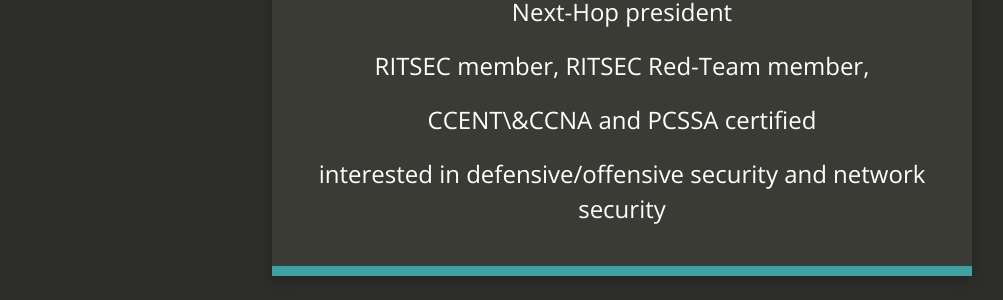
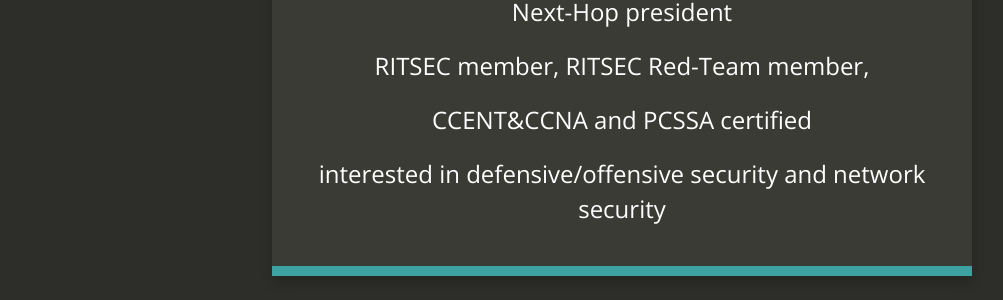
Before and after one commit to sh1dow3r/layer0, a Jekyll site: the page built from about.md, in a window 1280 px wide. Shown: the part 363-663 px from the top of the page, without its empty margins (18-1021 px from the left). Built offline with Jekyll 4.4.1, drawn with Linux system fonts in a browser that asks for light colours; nearby versions of some CDN libraries.

```diff
--- a/about.md
+++ b/about.md
@@ -10,5 +11,5 @@ permalink: /about/
 * Assistant system administrator @RIT,
 * Next-Hop president
 * RITSEC member, RITSEC Red-Team member,
-* CCENT\&CCNA and PCSSA certified
+* CCENT&CCNA and PCSSA certified
 * interested in defensive/offensive security and network security
```
Also changed, not shown: other parts of about.md (+1 -0 lines).
